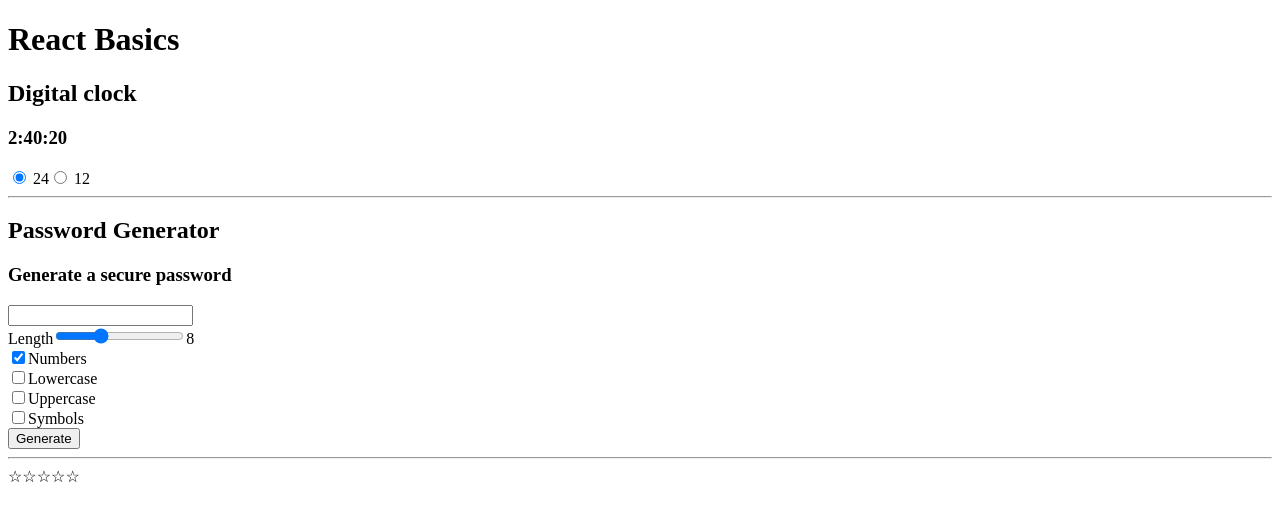
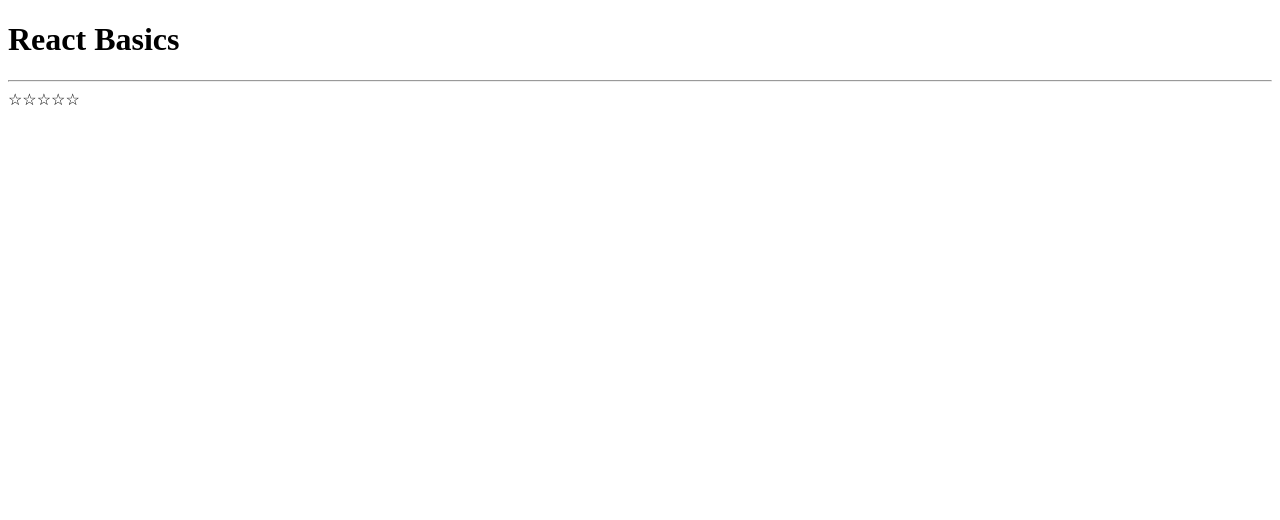
Before and after one commit to slon2k/react-basics, a React (Create React App) app: page / in a window 1280 px wide. Shown: the top 520 px of the page. Built offline with nearby package versions, Linux system fonts and the light colour scheme; the HTML template or start-up script is replaced by a standard one.

Commit message:
Rating only

```diff
--- a/src/App.js
+++ b/src/App.js
@@ -1,15 +1,12 @@
 import React from 'react';
-import Clock from './Clock';
-import PasswordGenerator from './PasswordGenerator'
+//import Clock from './Clock';
+//import PasswordGenerator from './PasswordGenerator'
 import Rating from './NewRating'
 
 const App =  () => {
     return (
         <div>
             <h1>React Basics</h1>
-            <Clock/>
-            <hr/>
-            <PasswordGenerator/>
             <hr/>
             <Rating max={5}/>
 
```
